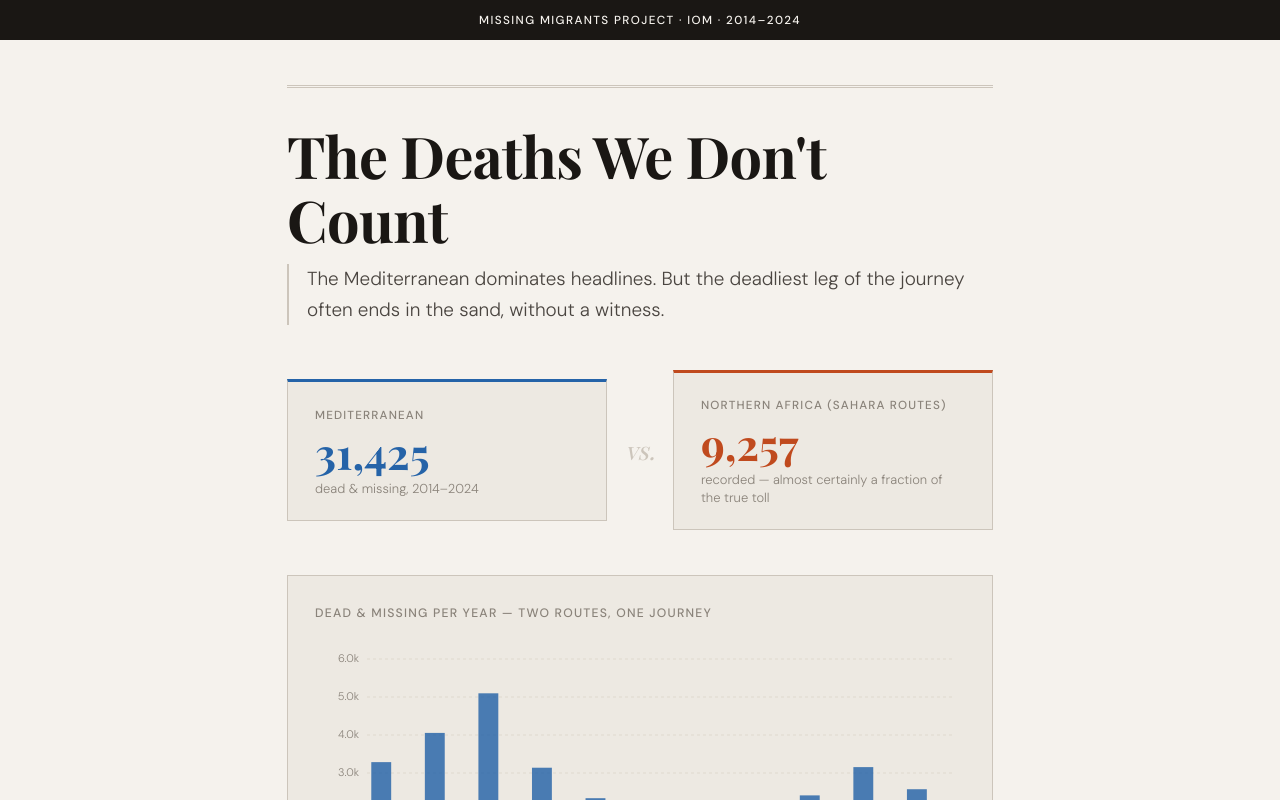
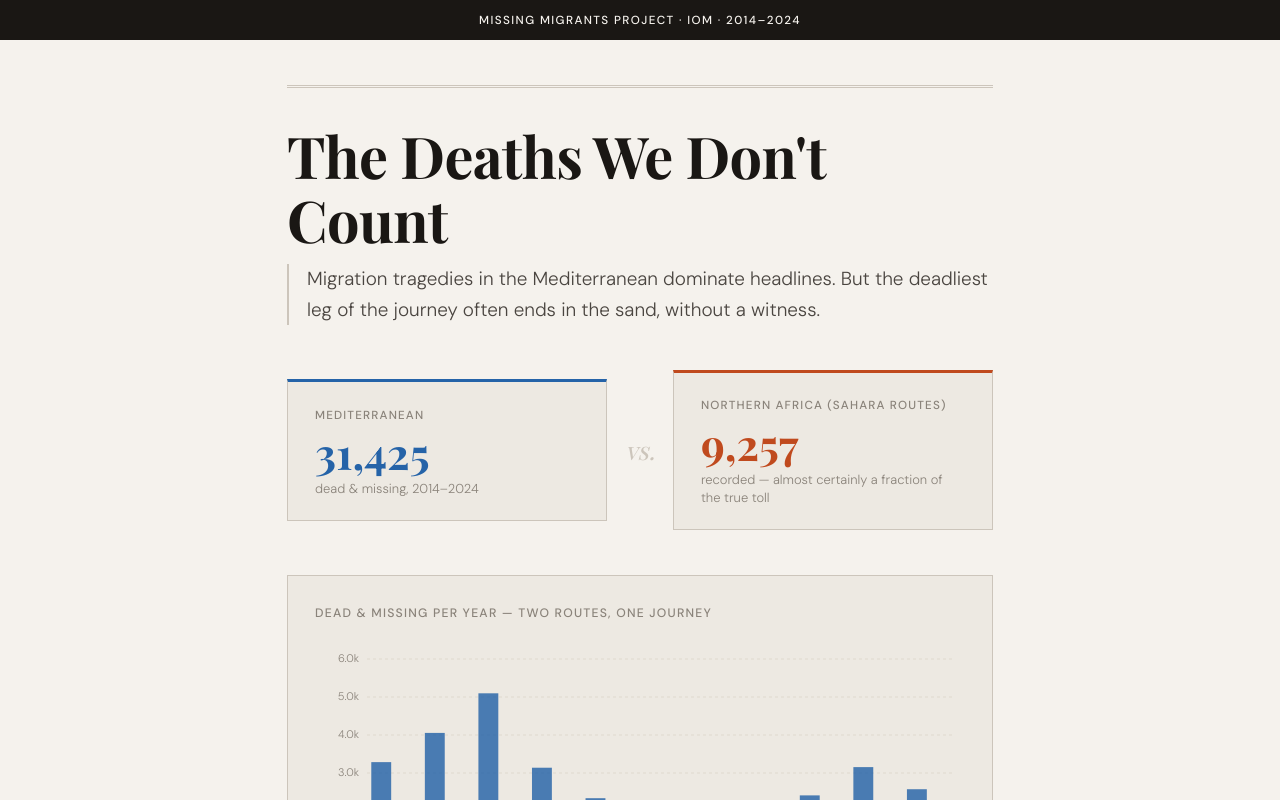
Before and after one commit to sophiahiss2000-jpg/Data-Bit-3-Missing-Migrants, a SvelteKit app: page / in a window 1280 px wide. Shown: the top 800 px of the page. Built offline with nearby package versions, Linux system fonts and the light colour scheme; a web font is replaced by a local one.

Commit message:
Update intro sentence

```diff
--- a/src/routes/+page.svelte
+++ b/src/routes/+page.svelte
@@ -29,7 +29,7 @@
 		<header class="article-header">
 			<h1>The Deaths We Don't Count</h1>
 			<p class="deck">
-				The Mediterranean dominates headlines. But the deadliest leg
+				Migration tragedies in the Mediterranean dominate headlines. But the deadliest leg
 				of the journey often ends in the sand, without a witness.
 			</p>
 		</header>
```
Also changed, not shown: favicon.png (added).
